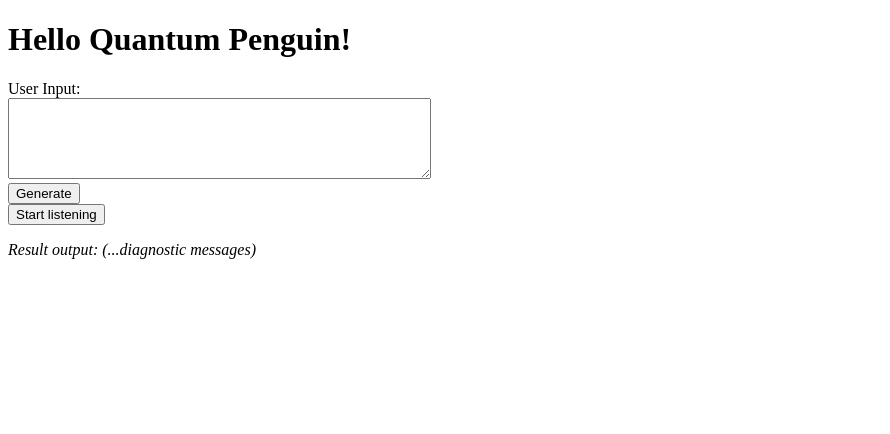
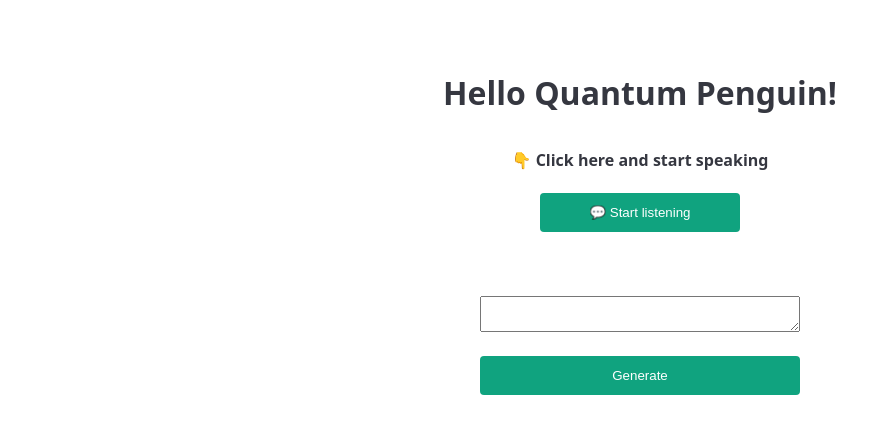
Before and after one commit to kexincchen/Teach-Robot-to-move, a Flask app: page / in a window 1280 px wide. Shown: the top 434 px of the page, without its empty margins (0-890 px from the left). Run offline with Flask 3, Linux system fonts and the light colour scheme.

Commit message:
updated the UI style

```diff
--- /dev/null
+++ b/static/css/main.css
@@ -0,0 +1,82 @@
+body {
+    margin: 0;
+    padding: 0;
+    font-family: system-ui;
+    color: #444;
+  }
+  /*
+   * Formatting the header area
+   */
+  header {
+    background-color: #DFB887;
+    height: 35px;
+    width: 100%;
+    opacity: .9;
+    margin-bottom: 10px;
+  }
+
+  body,
+input {
+  font-size: 16px;
+  line-height: 24px;
+  color: #353740;
+}
+body {
+  display: flex;
+  flex-direction: column;
+  align-items: center;
+  padding-top: 60px;
+}
+.icon {
+  width: 34px;
+}
+h3 {
+  font-size: 32px;
+  line-height: 40px;
+  font-weight: bold;
+  color: #202123;
+  margin: 16px 0 40px;
+}
+form {
+  display: flex;
+  flex-direction: column;
+  width: 320px;
+}
+input[type="text"] {
+  padding: 12px 16px;
+  border: 1px solid #10a37f;
+  border-radius: 4px;
+  margin-bottom: 24px;
+}
+::placeholder {
+  color: #8e8ea0;
+  opacity: 1;
+}
+button {
+  padding: 12px 0;
+  color: #fff;
+  background-color: #10a37f;
+  border: none;
+  border-radius: 4px;
+  text-align: center;
+  cursor: pointer;
+}
+
+
+.output {
+  font-weight: bold;
+  margin-top: 40px;
+}
+
+.speech-container {
+  display: grid;
+}
+
+#text-output {
+  width: 350px;
+  text-align: center;
+}
+
+#hints {
+  width: 200px;
+}
--- a/templates/index.html
+++ b/templates/index.html
@@ -4,30 +4,88 @@
 <html>
 <head>
     <title>hello world</title>
+    <link rel="stylesheet" href="{{ url_for('static', filename='css/main.css') }}">
 </head>
 <body>
 
     <h1> Hello Quantum Penguin! </h1>
+    <h4> 👇 Click here and start speaking </h4>
+    <div class="speech-container">
+        <button id="hints">💬 Start listening</button>
+    </div>
     <form id="user-form">
-        <label for="draft">User Input: </label>
+
         <br>
-        <textarea id="draft" name="draft" rows="5" cols="50"></textarea>
+        <textarea id="draft" type="text" class="output"></textarea>
         <br>
         <button type="submit">Generate</button>
     </form>
 
-    <div id="output">
+     <div id="text-output">
         <!-- The generated output will be displayed here -->
     </div>
 
-    <button class="hints">Start listening</button>
-    <div>
-      <p class="output"><em>Result output: (...diagnostic messages)</em></p>
-    </div>
+
 
     <script>
+
+        //  ========= Speech recognition ================
+        // From: https://github.com/mdn/dom-examples/blob/main/web-speech-api/speech-color-changer/script.js
+        var SpeechRecognition = SpeechRecognition || webkitSpeechRecognition
+
+        var SpeechRecognitionEvent = SpeechRecognitionEvent || webkitSpeechRecognitionEvent
+
+        console.log("hello");
+        var recognition = new SpeechRecognition();
+
+        recognition.continuous = false;
+        recognition.lang = 'en-US';
+        recognition.interimResults = false;
+        recognition.maxAlternatives = 1;
+
+        var diagnostic = document.querySelector('.output');
+        var bg = document.querySelector('html');
+        var hints = document.querySelector('#hints');
+
+        console.log(hints.innerHTML)
+
+
+        hints.onclick = function() {
+            recognition.start();
+            console.log('Ready to receive a color command.');
+        }
+
+        recognition.onresult = function(event) {
+            // The SpeechRecognitionEvent results property returns a SpeechRecognitionResultList object
+            // The SpeechRecognitionResultList object contains SpeechRecognitionResult objects.
+            // It has a getter so it can be accessed like an array
+            // The first [0] returns the SpeechRecognitionResult at the last position.
+            // Each SpeechRecognitionResult object contains SpeechRecognitionAlternative objects that contain individual results.
+            // These also have getters so they can be accessed like arrays.
+            // The second [0] returns the SpeechRecognitionAlternative at position 0.
+            // We then return the transcript property of the SpeechRecognitionAlternative object
+            var result = event.results[0][0].transcript;
+            console.log(result)
+            diagnostic.value =  result;
+            // bg.style.backgroundColor = color;
+            // console.log('Confidence: ' + event.results[0][0].confidence);
+        }
+
+        recognition.onspeechend = function() {
+            recognition.stop();
+        }
+
+        // recognition.onnomatch = function(event) {
+        // diagnostic.textContent = "I didn't recognise that color.";
+        // }
+
+        recognition.onerror = function(event) {
+            diagnostic.textContent = 'Error occurred in recognition: ' + event.error;
+        }
+
+
         const form = document.getElementById('user-form');
-        const outputDiv = document.getElementById('output');
+        const outputDiv = document.getElementById('text-output');
 
         form.addEventListener('submit', async (e) => {
             e.preventDefault();
@@ -47,63 +105,6 @@
             const data = await response.json();
             outputDiv.innerHTML = `<h3>Generated Output:</h3><p>${data.output_text}</p>`;
         });
-
-        //  ========= Speech recognition ================
-        // From: https://github.com/mdn/dom-examples/blob/main/web-speech-api/speech-color-changer/script.js
-        var SpeechRecognition = SpeechRecognition || webkitSpeechRecognition
-        var SpeechGrammarList = SpeechGrammarList || window.webkitSpeechGrammarList
-        var SpeechRecognitionEvent = SpeechRecognitionEvent || webkitSpeechRecognitionEvent
-
-        var recognition = new SpeechRecognition();
-        if (SpeechGrammarList) {
-        // SpeechGrammarList is not currently available in Safari, and does not have any effect in any other browser.
-        // This code is provided as a demonstration of possible capability. You may choose not to use it.
-            var speechRecognitionList = new SpeechGrammarList();
-            var grammar = '#JSGF V1.0; grammar colors; public <color> = ' + colors.join(' | ') + ' ;'
-            speechRecognitionList.addFromString(grammar, 1);
-            recognition.grammars = speechRecognitionList;
-        }
-        recognition.continuous = false;
-        recognition.lang = 'en-US';
-        recognition.interimResults = false;
-        recognition.maxAlternatives = 1;
-
-        var diagnostic = document.querySelector('.output');
-        var bg = document.querySelector('html');
-        var hints = document.querySelector('.hints');
-
-
-        document.body.onclick = function() {
-            recognition.start();
-            console.log('Ready to receive a color command.');
-        }
-
-        recognition.onresult = function(event) {
-            // The SpeechRecognitionEvent results property returns a SpeechRecognitionResultList object
-            // The SpeechRecognitionResultList object contains SpeechRecognitionResult objects.
-            // It has a getter so it can be accessed like an array
-            // The first [0] returns the SpeechRecognitionResult at the last position.
-            // Each SpeechRecognitionResult object contains SpeechRecognitionAlternative objects that contain individual results.
-            // These also have getters so they can be accessed like arrays.
-            // The second [0] returns the SpeechRecognitionAlternative at position 0.
-            // We then return the transcript property of the SpeechRecognitionAlternative object
-            var result = event.results[0][0].transcript;
-            diagnostic.textContent = 'Result received: ' + result + '.';
-            // bg.style.backgroundColor = color;
-            // console.log('Confidence: ' + event.results[0][0].confidence);
-        }
-
-        recognition.onspeechend = function() {
-            recognition.stop();
-        }
-
-        // recognition.onnomatch = function(event) {
-        // diagnostic.textContent = "I didn't recognise that color.";
-        // }
-
-        recognition.onerror = function(event) {
-            diagnostic.textContent = 'Error occurred in recognition: ' + event.error;
-        }
     </script>
 </body>
 </html>
```
Also changed, not shown: README.md.
